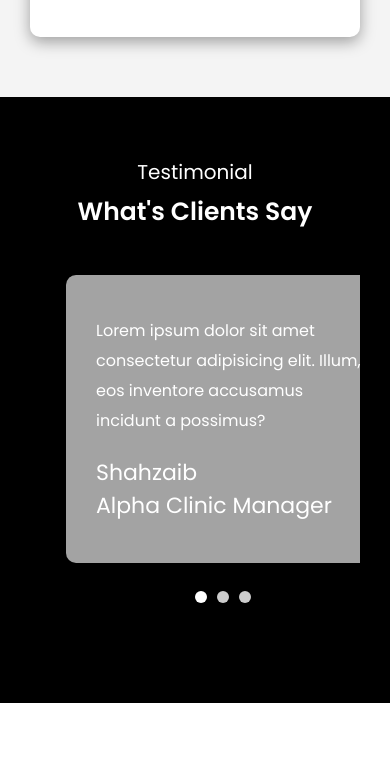
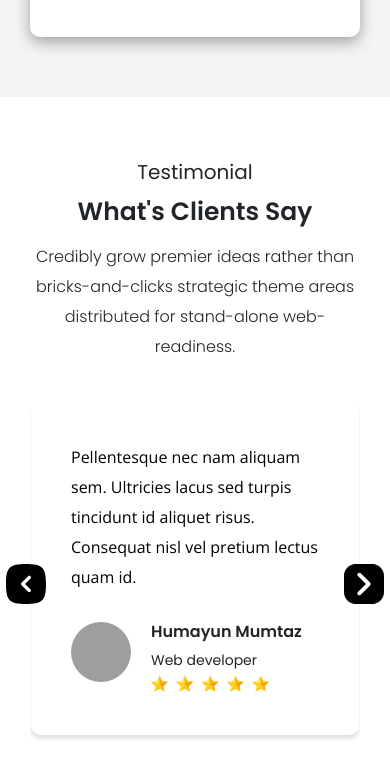
Before and after one commit to humayun296/quiety, a plain HTML site: page index.html in a window 390 px wide. Shown: the part 7598-8358 px from the top of the page. Drawn offline with nearby package versions, Linux system fonts and the light colour scheme; grey boxes are pictures that could not be loaded; a web font is replaced by a local one.

Commit message:
redesign new testimonial

```diff
--- a/assets/css/style.css
+++ b/assets/css/style.css
@@ -1714,270 +1714,291 @@ background: linear-gradient(90deg, rgba(2,0,36,1) 0%, rgba(0,68,227,1) 51%, rgba
 
 /* BEGIN CLIENT TESTIMONIAL SECTION */
 
-.testimonial {
-
-    background-color: black;
-}
-
 .testimonial .container {
 
     padding: 120px 30px;
     display: flex;
     flex-direction: column;
+    position: relative;
+}
+
+.testimonial .row1 {
+    display: flex;
+    flex-direction: column;
+    justify-content: center;
     align-items: center;
 }
 
-.testimonial .row {
-
-        display: flex;
-        flex-direction: row;
-        justify-content: center;
-}
-
-.testimonial .row span {
-    color: white;
-    text-align: center;
+.testimonial .row1 span {
     font-size: 20px;
     font-family: poppins;
 }
 
-.testimonial .row h2 {
-
-    color: white;
+.testimonial .row1 h2 {
     font-size: 40px;
     font-family: poppins;
     font-weight: 600;
     text-align: center;
+    margin-top: 15px;
+    margin-bottom: 15px;
+}
+
+.testimonial .row1 p {
+
+    font-size: 18px;
+    font-family: 'Poppins';
+    font-weight: 300;
+    line-height: 30px;
+    text-align: center;
+    margin-bottom: 20px;
+    width: 60%;
+}
+
+.testimonial .row2 {
+
+    /* display: grid;
+    grid-template-columns: auto auto auto;
+    gap: 20px; */
+
+        display: flex;
+        gap: 20px;
+        transition: transform 0.5s ease-in-out;
+
+}
+
+.testimonial .slider-wrapper {
+
+    overflow: hidden;
+    width: 100%;
+    padding: 20px 40px;
+}
+
+.testimonial .row2 .box1 {
+    padding: 24px;
+    background: white;
+    box-shadow: rgba(100, 100, 111, 0.2) 0px 4px 4px 0px;
+    border-radius: 10px;
+    min-width: 33.33%;
+}
+
+.testimonial .row2 .box1 .content p {
+    font-size: 18px;
+    font-family: 'Open Sans';
+    font-weight: 300;
+    line-height: 30px;
+    margin-bottom: 30px;
+    color: black;
+}
+
+.testimonial .row2 .box1 .imagebox {
+
+    display: flex;
+}
+
+.testimonial .row2 .box1 .image-detail {
+    display: flex;
+    flex-direction: column;
+    padding-left: 20px;
+}
+
+.testimonial .row2 .box1 .image-detail h4 {
+
+    font-size: 16px;
+    font-family: poppins;
+    font-weight: 600;
+}
+
+.testimonial .row2 .box1 .image-detail span {
+
+    font-size: 14px;
+    font-family: poppins;
+    font-weight: 400;
+}
+
+.testimonial .row2 .box1 .imagebox .image {
+
+    display: flex;
+    flex-direction: column;
+}
+
+.testimonial .row2 .box1 .imagebox .image img {
+
+    width: 60px;
+    height: 60px;
+    border-radius: 100px;
+}
+
+.testimonial .row2 .box1 .image-detail {
+
+    display: flex;
+
+}
+
+.testimonial .row2 .box1 .image-detail img {
+
+    width: 120px;
+}
+
+.testimonial .arrow {
+
+    display: flex;
+}
+
+.testimonial .arrow .left img {
+    position: absolute;
+    left: 42px;
+    width: 40px;
+    top: 60%;
+}
+
+.testimonial .arrow .right img {
+
+    position: absolute;
+    right: 10px;
+    width: 40px;
+    top: 60%;
+}
+
+@media (max-width: 1199px) {
+
+    .testimonial .slider-wrapper {
+        overflow: hidden;
+        width: 100%;
+        padding: 20px 2s0px;
+    }
+
+    .testimonial .row2 .box1 .content p {
+        font-size: 16px;
+        font-family: 'Open Sans';
+        font-weight: 300;
+        line-height: 30px;
+        margin-bottom: 20px;
+        color: black;
+    }
+
+    .testimonial .row2 .box1 {
+        padding: 24px;
+        background: white;
+        box-shadow: rgba(100, 100, 111, 0.2) 0px 4px 4px 0px;
+        border-radius: 10px;
+        min-width: 50%;
+    }
+
+    .testimonial .arrow .left img {
+        position: absolute;
+        left: 45px;
+        width: 40px;
+        top: 60%;
+    }
+
+    .testimonial .arrow .right img {
+        position: absolute;
+        right: 33px;
+        width: 40px;
+        top: 60%;
+    }
+
+
+
+}
+
+@media (max-width: 1024px) {
+
+    .testimonial .row2 .box1 {
+        padding: 24px;
+        background: white;
+        box-shadow: rgba(100, 100, 111, 0.2) 0px 4px 4px 0px;
+        border-radius: 10px;
+        min-width: 50%;
+    }
+
+.testimonial .row2 {
+
+    display: flex;
+}
+.testimonial .row1 p {
+    font-size: 18px;
+    font-family: 'Poppins';
+    font-weight: 300;
+    line-height: 30px;
+    text-align: center;
+    margin-bottom: 20px;
+    width: 80%;
+}
+
+}
+
+@media (max-width: 600px) {
+
+
+.testimonial .container {
+    padding: 60px 30px;
+}
+
+.testimonial .row1 p {
+    font-size: 16px;
+    font-family: 'Poppins';
+    font-weight: 300;
+    line-height: 30px;
+    text-align: center;
+    margin-bottom: 20px;
+    width: 100%;
+}
+
+.testimonial .row1 h2 {
+    font-size: 25px;
+    font-family: poppins;
+    font-weight: 600;
+    text-align: center;
     margin-top: 10px;
 }
 
-.testimonial .row2 {
-    display: flex;
-    flex-direction: row;
-    align-items: center;
-    width: 80%;
-    padding: 40px 0px;
-}
-
-.testimonial .row2 .testimonial-slider {
-    display: flex;
-    align-items: center;
+.testimonial .row2 .box1 .content p {
+    font-size: 16px;
+    font-family: 'Open Sans';
+    font-weight: 300;
+    line-height: 30px;
+    margin-bottom: 30px;
+    color: black;
+}
+
+}
+
+@media (max-width: 500px) {
+
+
+.testimonial .slider-wrapper {
     overflow: hidden;
-    position: relative;
-    padding-bottom: 40px;
-}
-
-.testimonial .row2 .testimonial-slide .left-slider {
-    height: 100%;
-    display: flex;
-    flex-direction: column;
-    justify-content: center;
-}
-
-.testimonial .left {
-    width: 70%;
-    display: flex;
-    flex-direction: column;
-    padding: 30px;
-    background: #ffffffa3;
-    height: 288px;
-    justify-content: center;
-    border-radius: 10px;
-    transform: translateX(36px);
-}
-
-.testimonial .slider .left {
-
-    animation: leftToRight 0.5s ease forwards;
-}
-
-@keyframes leftToRight {
-
-    from {
-        transform: translateX(-100%);
-        opacity: 0;
-    }
-
-    to {
-
-        transform: translateX(0);
-        opacity: 1;
-    }
-}
-
-.testimonial .left p {
-
-    font-size: 20px;
-    font-family: 'Poppins';
-    font-weight: 400;
-    line-height: 30px;
-    margin-bottom: 20px;
-    color: white;
-}
-
-.testimonial .left span {
-    color: white;
-    font-size: 22px;
-    font-family: 'Poppins';
-}
-
-.testimonial .right {
-
-    width: 30%;
-    display: flex;
-    flex-direction: column;
-}
-
-.testimonial .slide .right {
-
-    animation: rightToLeft 0.5s ease forwards;
-
-}
-
-@keyframes rightToLeft {
-    from { transform: translateX(100%); opacity: 0; }
-    to { transform: translateX(0); opacity: 1; }
-}
-
-.testimonial .right img {
-
-    height: 350px;
-    object-fit: cover;
-    border-radius: 10px;
-}
-
-.testimonial .testimonial-slider .pagination {
-
-        display: flex;
-        justify-content: center;
-        gap: 10px;
-        margin-top: 20px;
+    width: 100%;
+    padding: 20px 1px;
+}
+
+.testimonial .arrow .left img {
     position: absolute;
-        bottom: 0px;
-        left: 50%;
-    }
-
-    .testimonial .testimonial-slider .pagination span.bullet {
-        width: 12px;
-        height: 12px;
-        background-color: #ccc;
-        border-radius: 50%;
-        cursor: pointer;
-        transition: background-color 0.3s ease;
-    }
-
-    .testimonial .testimonial-slider .pagination span.bullet:hover {
-        background-color: #666;
-    }
-
-    .testimonial .testimonial-slider .pagination  span.bullet.active {
-
-        background-color: white; /* Active bullet color */
-    }
-
-    /* Keyframes for left to right and right to left sliding */
-@keyframes slideEffect {
-    0% { opacity: 0; transform: translateX(-100%); }
-    100% { opacity: 1; transform: translateX(0); }
-}
-
-.slide {
-    animation: slideEffect 0.5s ease-in-out;
-}
-
-.testimonial-slide .slide {
-    display: flex;
-    align-items: center;
-}
-
-.left-slider {
-    display: flex;
-    flex-direction: column;
-}
-
-@media (max-width: 1366px) {
-
-    .testimonial .row2 {
-        display: flex;
-        flex-direction: row;
-        align-items: center;
-        width: 100%;
-        padding: 40px 0px;
-    }
-}
-
-@media (max-width: 880px) {
-
-    .testimonial .left {
-        width: 100%;
-        display: flex;
-        flex-direction: column;
-        padding: 30px;
-        background: #ffffffa3;
-        height: 288px;
-        justify-content: center;
-        border-radius: 10px;
-        /* transform: translateX(36px); */
+    left: 6px;
+    width: 40px;
+    top: 65%;
+}
+
+.testimonial .arrow .right img {
+    position: absolute;
+    right: 6px;
+    width: 40px;
+    top: 65%;
 }
 
 }
 
 @media (max-width: 767px) {
 
-
-.testimonial .left p {
-    font-size: 16px;
-    font-family: 'Poppins';
-    font-weight: 400;
-    line-height: 30px;
-    margin-bottom: 20px;
-    color: white;
-}
-.testimonial .right {
-
-    display: none;
-}
-
-}
-@media (max-width: 600px) {
-
-    .testimonial .row h2 {
-        color: white;
-        font-size: 25px;
-        font-family: poppins;
-        font-weight: 600;
-        text-align: center;
-        margin-top: 10px;
-    }
-
-.testimonial .container {
-
-        padding: 60px 30px;
-    }
-
-.testimonial-slide .slide {
-    display: flex;
-    align-items: center;
-    flex-direction: column;
-}
-
-.testimonial .left {
-    width: 100%;
-    display: flex;
-    flex-direction: column;
-    padding: 30px;
-    background: #ffffffa3;
-    height: 288px;
-    justify-content: center;
-    border-radius: 10px;
-    /* transform: translateX(36px); */
-}
-
-.testimonial .right {
-
-    display: none;
-}
-
+.testimonial .row2 .box1 {
+
+    padding: 40px;
+    background: white;
+    box-shadow: rgba(100, 100, 111, 0.2) 0px 4px 4px 0px;
+    border-radius: 10px;
+    min-width: 100%;
+}
 }
 
 
@@ -1987,9 +2008,12 @@ background: linear-gradient(90deg, rgba(2,0,36,1) 0%, rgba(0,68,227,1) 51%, rgba
 
 
 
+
 /* BEGIN FOOTER */
 
-
+.footer1 {
+    background: #d9e5ff;
+}
 
 .footer1 .container {
 
@@ -2249,12 +2273,7 @@ background: linear-gradient(90deg, rgba(2,0,36,1) 0%, rgba(0,68,227,1) 51%, rgba
         display: flex;
         flex-direction: column;
     }
-
-
-
-}
-
-
+}
 
 /* FOOTER 2 END */
 
--- a/index.html
+++ b/index.html
@@ -639,133 +639,198 @@
 
     <!-- BEGIN CLIENT TESTIMONIAL SECTION -->
 
-    <section class="testimonial">
+   <section class="testimonial">
 
-        <div class="container">
+    <div class="container">
 
-            <div class="row">
+        <div class="row1">
 
-                <span>Testimonial</span>
+            <span>Testimonial</span>
 
-                <h2>What's Clients Say</h2>
+            <h2>What's Clients Say</h2>
 
-            </div>
+            <p>Credibly grow premier ideas rather than bricks-and-clicks strategic theme areas distributed for stand-alone web-readiness.</p>
 
-            <div class="row2">
+        </div>
 
-                <!-- testimonial slider container end -->
+        <div class="slider-wrapper">
 
-                <div class="testimonial-slider">
 
-                <!-- First Testimonial Start-->
+        <div class="row2">
 
-                   <div class="slide" style="display: flex; align-items: center;">
+            <!-- box1 begin -->
 
-                <div class="left">
+            <div class="box1">
 
-                    <div class="left-slider">
+                <div class="content">
 
-                    <p>Lorem ipsum dolor sit amet consectetur adipisicing elit. Illum, eos inventore accusamus incidunt a possimus?</p>
+                    <p>Pellentesque nec nam aliquam sem. Ultricies lacus sed turpis tincidunt id aliquet risus. Consequat nisl vel pretium lectus quam id.</p>
 
-                    <span>Shahzaib</span>
-                    <span>Alpha Clinic Manager</span>
+                    <div class="imagebox">
+
+                        <div class="image">
+
+                            <img src="./assets/images/jpg/empowering innovation transforming ideas into reality.jpg" alt="">
+
+                        </div>
+
+                        <div class="image-detail">
+
+                            <h4>Humayun Mumtaz</h4>
+                            <span>Web developer</span>
+
+                            <div class="stars">
+
+                                <img src="./assets/images/png/five-stars.png" alt="">
+
+                            </div>
+
+                        </div>
+
+                    </div>
 
                 </div>
 
             </div>
 
-                <div class="right">
+            <!-- box1 end -->
 
-                    <div class="right-slider">
+            <!-- box2 begin -->
 
-                    <img src="./assets/images/jpg/empowering innovation transforming ideas into reality.jpg" alt="">
+            <div class="box1">
+
+                <div class="content">
+
+                    <p>Pellentesque nec nam aliquam sem. Ultricies lacus sed turpis tincidunt id aliquet risus. Consequat nisl vel pretium lectus quam id.</p>
+
+                    <div class="imagebox">
+
+                        <div class="image">
+
+                            <img src="./assets/images/jpg/empowering innovation transforming ideas into reality.jpg" alt="">
+
+                        </div>
+
+                        <div class="image-detail">
+
+                            <h4>Humayun Mumtaz</h4>
+                            <span>Web developer</span>
+
+                            <div class="stars">
+
+                                <img src="./assets/images/png/five-stars.png" alt="">
+
+                            </div>
+
+                        </div>
+
+                    </div>
 
                 </div>
 
             </div>
 
-            </div>
+            <!-- box2 end -->
 
-                <!-- First Testimonial End-->
+              <!-- box3 begin -->
 
+              <div class="box1">
 
-                <!-- Second Testimonial Start-->
+                <div class="content">
 
-                <div class="slide" style="display: none;">
+                    <p>Pellentesque nec nam aliquam sem. Ultricies lacus sed turpis tincidunt id aliquet risus. Consequat nisl vel pretium lectus quam id.</p>
 
-                <div class="left">
+                    <div class="imagebox">
 
-                    <div class="left-slider">
+                        <div class="image">
 
-                    <p>Lorem ipsum dolor sit amet consectetur adipisicing elit. Illum, eos inventore accusamus incidunt a possimus?</p>
+                            <img src="./assets/images/jpg/empowering innovation transforming ideas into reality.jpg" alt="">
 
-                    <span>Shahzaib</span>
-                    <span>Alpha Clinic Manager</span>
+                        </div>
+
+                        <div class="image-detail">
+
+                            <h4>Humayun Mumtaz</h4>
+                            <span>Web developer</span>
+
+                            <div class="stars">
+
+                                <img src="./assets/images/png/five-stars.png" alt="">
+
+                            </div>
+
+                        </div>
+
+                    </div>
 
                 </div>
 
-                </div>
+            </div>
 
-                <div class="right">
+            <!-- box3 end -->
 
-                    <div class="right-slider">
+                <!-- box4 begin -->
 
-                    <img src="./assets/images/jpg/empowering innovation transforming ideas into reality.jpg" alt="">
+                <div class="box1">
+
+                    <div class="content">
+
+                        <p>Pellentesque nec nam aliquam sem. Ultricies lacus sed turpis tincidunt id aliquet risus. Consequat nisl vel pretium lectus quam id.</p>
+
+                        <div class="imagebox">
+
+                            <div class="image">
+
+                                <img src="./assets/images/jpg/empowering innovation transforming ideas into reality.jpg" alt="">
+
+                            </div>
+
+                            <div class="image-detail">
+
+                                <h4>Humayun Mumtaz</h4>
+                                <span>Web developer</span>
+
+                                <div class="stars">
+
+                                    <img src="./assets/images/png/five-stars.png" alt="">
+
+                                </div>
+
+                            </div>
+
+                        </div>
 
                     </div>
-                </div>
 
                 </div>
 
-                <!-- Second Testimonial End-->
+                <!-- box4 end -->
 
-                <!-- Third Testimonial Start-->
+                <div class="arrow">
 
-                <div class="slide" style="display: none;">
+                    <div class="left">
 
-                <div class="left">
+                        <img src="./assets/images/svg/left-arrow.svg" alt="">
 
-                    <div class="left-slider">
+                    </div>
 
+                    <div class="right">
 
-                    <p>Lorem ipsum dolor sit amet consectetur adipisicing elit. Illum, eos inventore accusamus incidunt a possimus?</p>
+                        <img src="./assets/images/svg/right-arrow.svg" alt="">
 
-                    <span>Shahzaib</span>
-                    <span>Alpha Clinic Manager</span>
+                    </div>
 
                 </div>
 
-                </div>
+        </div>
 
-                <div class="right">
 
-                    <div class="right-slider">
-
-                    <img src="./assets/images/jpg/empowering innovation transforming ideas into reality.jpg" alt="">
-
-                </div>
-
-                </div>
-
-                </div>
-
-                <!-- Third Testimonial End-->
-
-                <div class="pagination">
-
-                    <span class="bullet active"></span>
-                    <span class="bullet"></span>
-                    <span class="bullet"></span>
-                </div>
-            </div>
-
-            <!-- testimonial slider container end -->
-
-            </div>
 
         </div>
 
-    </section>
+    </div>
+
+   </section>
 
     <!-- END CLIENT TESTIMONIAL SECTION -->
 
```
Also changed, not shown: assets/js/script.js (+0 -19 lines), assets/images/png/five-stars.png (added), assets/images/png/logo.png, assets/images/svg/left-arrow.svg (added), assets/images/svg/right-arrow.svg (added). Lines whose indentation alone changed are shown as unchanged.
